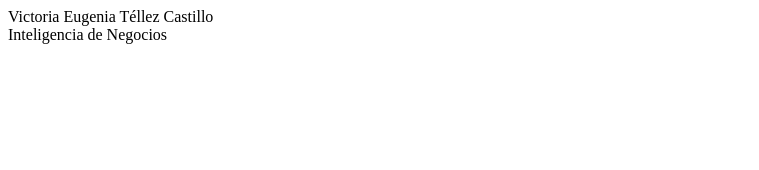
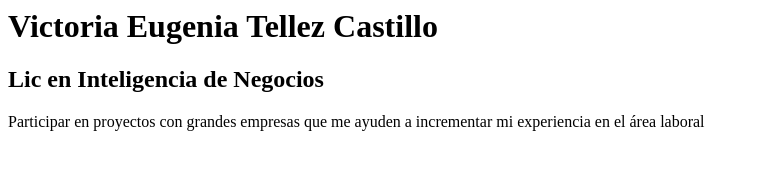
Before and after one commit to VictoriaTeCa/VictoriaTeCa.github.io, a plain HTML site: page index.html in a window 1280 px wide. Shown: the whole page, without its empty margins (0-759 px from the left). Drawn offline with Linux system fonts and the light colour scheme.

Commit message:
agregue #1

```diff
--- a/index.html
+++ b/index.html
@@ -1,2 +1,7 @@
-Victoria Eugenia Téllez Castillo <br>
-Inteligencia de Negocios
+<h1>Victoria Eugenia Tellez Castillo </h1>
+
+<h2>Lic en Inteligencia de Negocios</h2>
+
+<p>
+Participar en proyectos con grandes empresas que me ayuden a incrementar mi experiencia en el área laboral
+</p>
```
